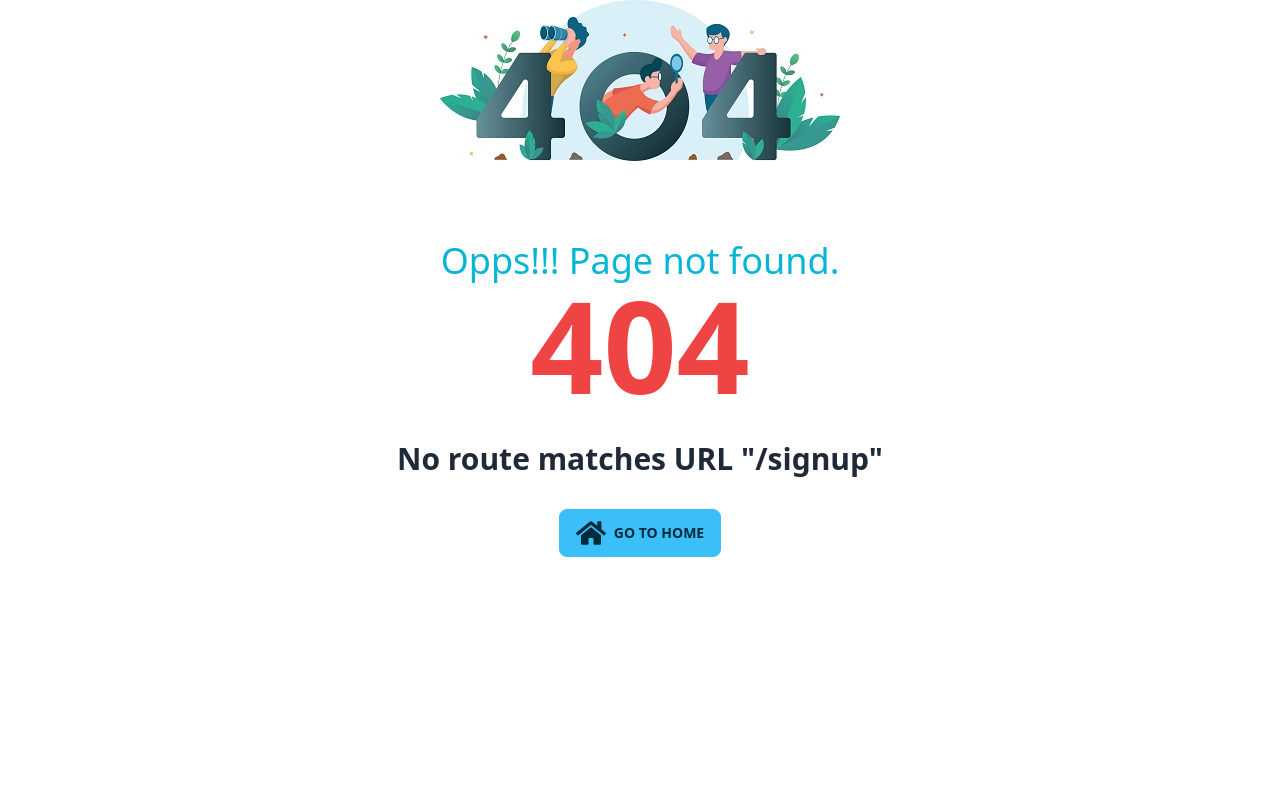
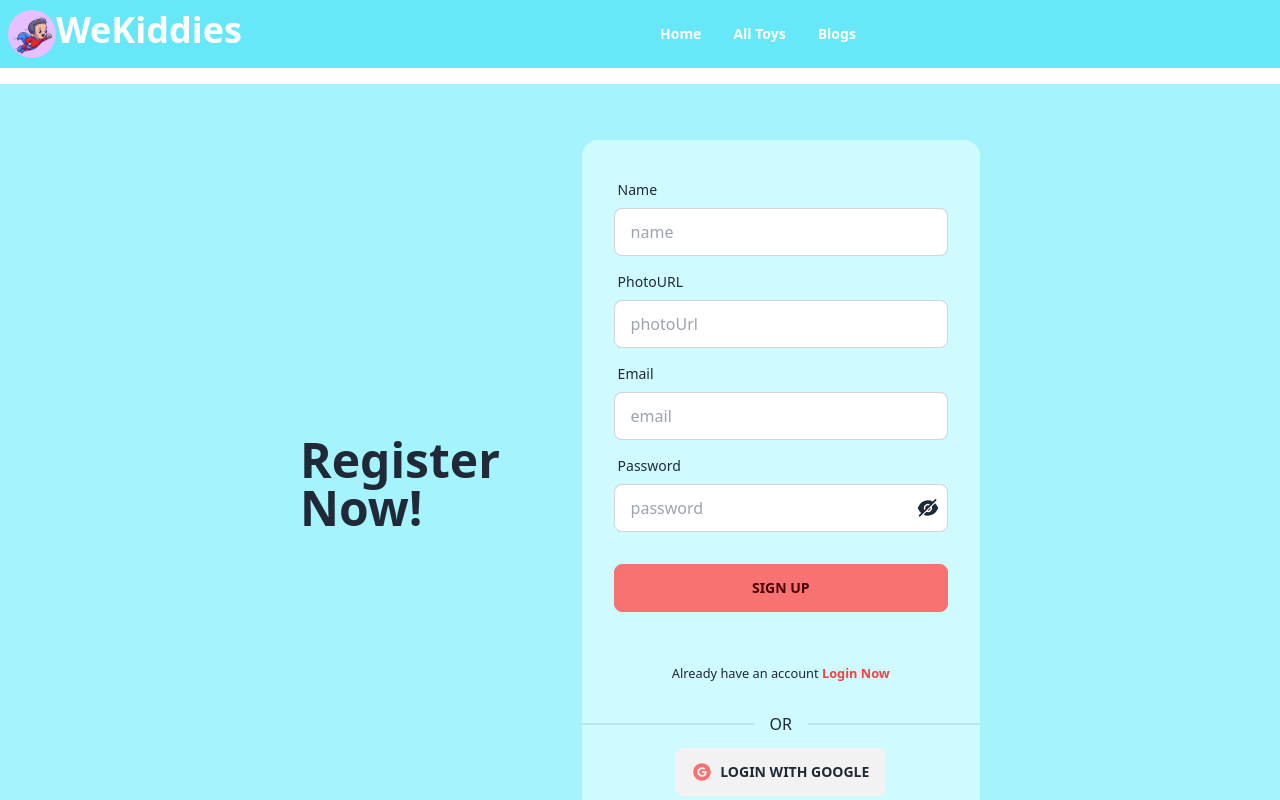
Before and after one commit to forhadislamse/we-kiddies-client, a React (Vite) app: page /signup in a window 1280 px wide. Before the commit this address had no page. Shown: the top 800 px of the page. Built offline with nearby package versions, Linux system fonts and the light colour scheme.

Commit message:
registration page  added

```diff
--- /dev/null
+++ b/src/pages/SignUp/SignUp.jsx
@@ -0,0 +1,136 @@
+// import React, { useContext } from 'react';
+import { AiFillEye, AiFillEyeInvisible, AiFillGoogleCircle } from "react-icons/ai";
+import { useForm } from 'react-hook-form';
+// import { Link, useNavigate } from 'react-router-dom';
+import { useState } from "react";
+import { Link } from "react-router-dom";
+// import { AuthContext } from '../../providers/AuthProvider';
+// import Swal from 'sweetalert2';
+
+const SignUp = () => {
+    const { register, handleSubmit, formState: { errors } } = useForm();
+    // const { register, handleSubmit, reset, formState: { errors }, watch } = useForm();
+
+    // const { createUser, updateUserProfile, logOut } = useContext(AuthContext);
+
+    const [showPassword, setShowPassword] = useState(false);
+
+    // const navigate = useNavigate();
+
+    const togglePasswordVisibility = () => {
+        setShowPassword(!showPassword);
+    };
+
+    // const password = React.useRef({});
+    // password.current = watch('password', '');
+
+    const onSubmit = (data) => {
+        console.log(data);
+        // createUser(data.email, data.password)
+        //     .then(result => {
+        //         const loggedUser = result.user;
+        //         console.log(loggedUser);
+        //         updateUserProfile(data.name, data.photoUrl)
+        //             .then(() => {
+        //                 console.log('user profile info updated')
+        //                 reset();
+        //                 Swal.fire({
+        //                     position: 'top-end',
+        //                     icon: 'success',
+        //                     title: 'user created successfully.',
+        //                     showConfirmButton: false,
+        //                     timer: 1000
+        //                 });
+        //                 logOut()
+        //                     .then(() => {
+        //                         navigate('/login');
+        //                     })
+        //                     .catch(error => console.log(error));
+
+        //             })
+        //             .catch(error => console.log(error))
+        //     })
+
+    };
+    return (
+        <>
+            <div className="hero min-h-screen bg-cyan-200 mt-4">
+                <div className="hero-content flex flex-col md:flex-row">
+                    <div className="text-center lg:text-left w-full md:w-1/2">
+                        <h1 className="text-5xl font-bold">Register Now!</h1>
+                    </div>
+                    <div className="card w-full md:w-3/4 bg-cyan-100">
+                        <form onSubmit={handleSubmit(onSubmit)} className="card-body">
+                            <div className="form-control">
+                                <label className="label">
+                                    <span className="label-text">Name</span>
+                                </label>
+                                <input
+                                    type="text" name="name" placeholder="name" className="input input-bordered"
+                                    {...register('name', { required: 'name is required' })}
+                                />
+                                {errors.name && <p className="text-red-600">{errors.name.message}</p>}
+                            </div>
+                            <div className="form-control">
+                                <label className="label">
+                                    <span className="label-text">PhotoURL</span>
+                                </label>
+                                <input
+                                    type="text" name="photoUrl" placeholder="photoUrl" className="input input-bordered"
+                                    {...register('photoUrl', { required: 'photoUrl is required' })}
+                                />
+                                {errors.photoUrl && <p className="text-red-600">{errors.photoUrl.message}</p>}
+                            </div>
+                            <div className="form-control">
+                                <label className="label">
+                                    <span className="label-text">Email</span>
+                                </label>
+                                <input
+                                    type="email" name="email" placeholder="email" className="input input-bordered"
+                                    {...register('email', { required: 'Email is required' })}
+                                />
+                                {errors.email && <p className="text-red-600">{errors.email.message}</p>}
+                            </div>
+
+                            <div className="form-control">
+                                <label className="label">
+                                    <span className="label-text">Password</span>
+                                </label>
+                                <div className='flex items-center'>
+                                    <input name="password" placeholder="password" className="input input-bordered w-full"
+                                        type={showPassword ? 'text' : 'password'}
+                                        {...register('password', {
+                                            required: 'Password is required',
+                                            minLength: 6,
+                                            pattern: /(?=.*[A-Z])(?=.*[!@#$&*])/
+                                        })}
+                                    />
+                                    <span className='-ms-8 text-2xl ' onClick={togglePasswordVisibility}>
+                                        {showPassword ? <AiFillEye /> : <AiFillEyeInvisible />}
+                                    </span>
+                                </div>
+                                {errors.password && <p className="text-red-600">{errors.password.message}</p>}
+                                {errors.password?.type === 'minLength' && <p className="text-red-600">Password must be 6 characters</p>}
+                                {errors.password?.type === 'pattern' && <p className="text-red-600">Password must have one Uppercase  and one special character.</p>}
+                            </div>
+
+
+
+                            <div className="form-control mt-6">
+                                <input className="btn btn-error" type="submit" value="Sign Up" />
+                            </div>
+                        </form>
+                        <p className="text-center py-4 "><small>Already have an account <Link to="/login" className="text-red-500 font-semibold">Login Now</Link></small></p>
+                        <div className='text-center'>
+                            <p className="divider">OR</p>
+                            <button className=" btn mb-8"><span className='text-xl text-red-400'><AiFillGoogleCircle></AiFillGoogleCircle></span> Login with Google</button>
+                        </div>
+                    </div>
+                </div >
+
+            </div >
+        </>
+    );
+};
+
+export default SignUp;
--- a/src/routes/Routes.jsx
+++ b/src/routes/Routes.jsx
@@ -6,6 +6,7 @@ import Main from "../layout/Main";
 import ErrorPage from "../pages/Shared/ErrorPage/ErrorPage";
 import Blogs from "../pages/Blogs/Blogs";
 import Login from "../pages/Login/Login";
+import SignUp from "../pages/SignUp/SignUp";
 export const router = createBrowserRouter([
     {
         path: "/",
@@ -23,6 +24,10 @@ export const router = createBrowserRouter([
             {
                 path: 'login',
                 element: <Login></Login>
+            },
+            {
+                path: 'signup',
+                element: <SignUp></SignUp>
             }
 
         ]
```
